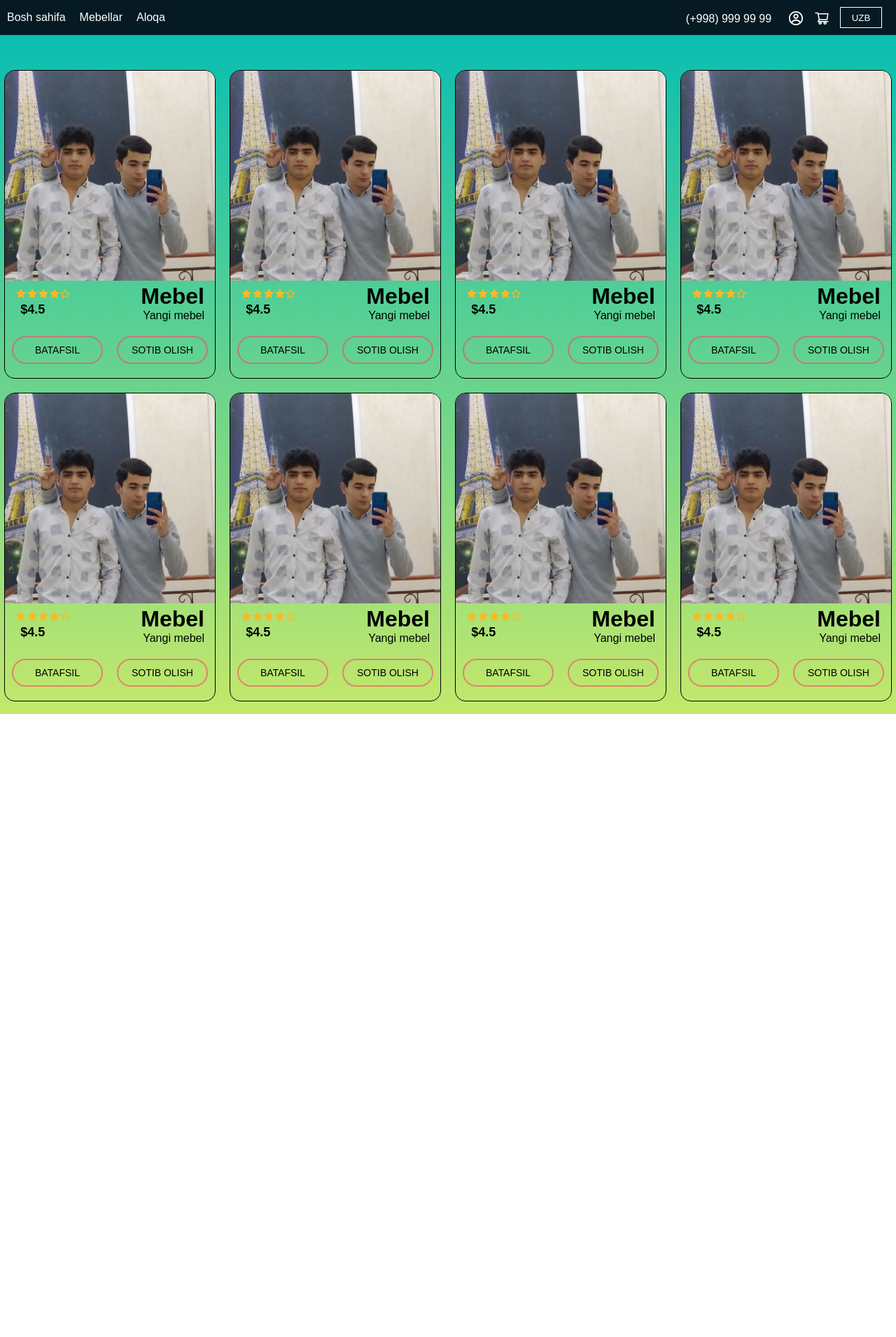
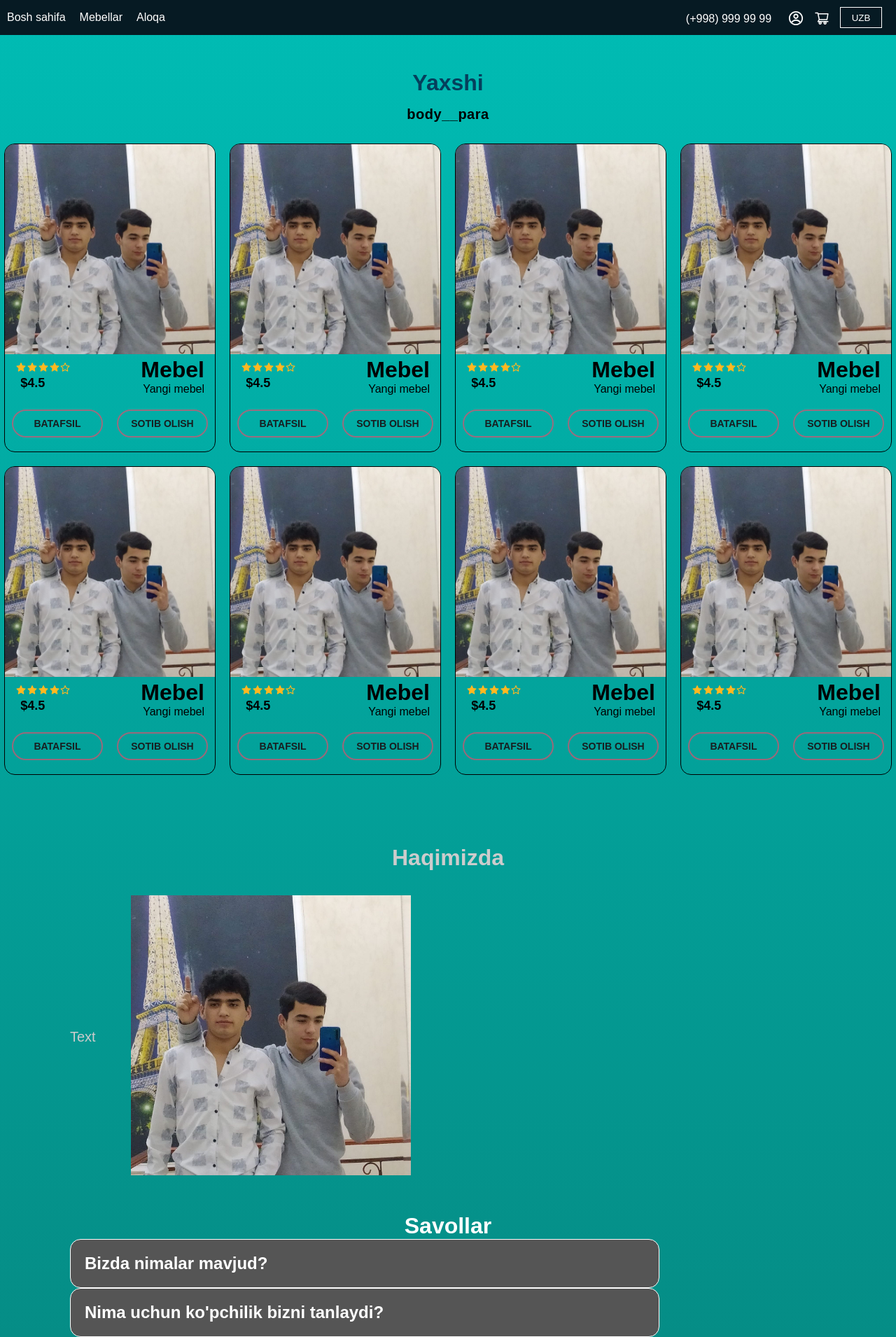
Before and after one commit to MuhammmadRizo/myshop, a React (Create React App) app: page / in a window 1280 px wide. Shown: the whole page at 70% size. Before the commit the page ends 1020 px from the top, so only its background shows below. Built offline with nearby package versions, Linux system fonts and the light colour scheme.

Commit message:
New Idea

```diff
--- a/package.json
+++ b/package.json
@@ -11,6 +11,7 @@
     "react-dom": "^18.2.0",
     "react-i18next": "^12.2.0",
     "react-icons": "^4.8.0",
+    "react-router-dom": "^6.9.0",
     "react-scripts": "5.0.1",
     "web-vitals": "^2.1.4"
   },
--- a/src/App.css
+++ b/src/App.css
@@ -1,11 +1,15 @@
+@import url('https://fonts.googleapis.com/css2?family=IBM+Plex+Mono:wght@100;200;300;400;500;600;700&display=swap');
+
 * {
   margin: 0;
   padding: 0;
 }
 
 .App {
-  background: linear-gradient(#00BCB4 , #C4E86B);
+  background: linear-gradient(#00BCB4 ,#058d86 );
+  /* background: linear-gradient(#00BCB4 , #C4E86B); */
   overflow: hidden;
   text-align: center;
   font-family: Poppins, sans-serif;
+  /* font-family: 'IBM Plex Mono', monospace; */
 }
--- a/src/App.js
+++ b/src/App.js
@@ -1,32 +1,16 @@
-// import { useTranslation } from "react-i18next";
 import "./App.css";
 import Body from "./components/Body/Body";
 import Header from "./components/Header/Header";
-// import UseLocalStorage from "./hooks/UseLocalStorage";
-// import i18 from "./i18";
+import Quests from "./components/Quests/Quests";
+import TextDiscription from "./components/TextDiscription/TextDiscription";
 
 function App() {
-  // const { t } = useTranslation();
-  // const [language, setLanguage] = UseLocalStorage("language", "en");
-
-  // const handleLanguageChange = () => {
-  //   if ((language === "en")) {
-  //     i18.changeLanguage("ru");
-  //     setLanguage("ru");
-  //   } else if ((language === "ru")) {
-  //     i18.changeLanguage("en");
-  //     setLanguage("en");
-  //    }// else if ((language === "ru", "en")) {
-  //   //   i18.changeLanguage("uz");
-  //   //   setLanguage("uz");
-  //   // }
-  // };
-
   return (
     <div className="App">
       <Header />
       <Body />
-      <br />
+      <TextDiscription />
+      <Quests />
     </div>
   );
 }
--- a/src/TranslateLanguages/rus.json
+++ b/src/TranslateLanguages/rus.json
@@ -4,6 +4,12 @@
   "Aloqa": "Контакт",
   "Mebel": "Мебель",
   "Yangi mebel": "Новий Мебель",
-  "Sotib olish": "Купить сейчас",
-  "Batafsil": "Еще"
+  "Sotib olish": "Купить",
+  "Batafsil": "Еще",
+  "Yaxshi": "Лучшая Мебель",
+  "body__para": "Вы можете увидеть самые покупаемые предметы мебели здесь!",
+  "Haqimizda": "О Нас",
+  "Text": "Lorem, ipsum dolor sit amet consectetur adipisicing elit. Tenetur sapiente a, quisquam accusantium hic nisi modi doloribus, voluptas tempora dolorum odit, nam sunt beatae inventore tempore nihil repellat assumenda quod Lorem, ipsum dolor sit amet consectetur adipisicing elit. Tenetur sapiente a, quisquam accusantium hic nisi modi doloribus, voluptas tempora dolorum odit, nam sunt beatae inventore tempore nihil repellat assumenda quod. Lorem, ipsum dolor sit amet consectetur adipisicing elit. Tenetur sapiente a, quisquam accusantium hic nisi modi doloribus, voluptas tempora dolorum odit, nam sunt beatae inventore tempore nihil repellat assumenda quod. Lorem, ipsum dolor sit amet consectetur adipisicing elit. Tenetur sapiente a, quisquam accusantium hic nisi modi doloribus, voluptas tempora dolorum odit, nam sunt beatae inventore tempore nihil repellat assumenda quod. Lorem, ipsum dolor sit amet consectetur adipisicing elit. Tenetur sapiente a, quisquam accusantium hic nisi modi doloribus, voluptas tempora dolorum odit, nam sunt beatae inventore tempore nihil repellat assumenda quod.",
+"Bizda": "Что у нас есть?",
+"Savollar": "Часто задаваемые вопросы?"
 }
--- a/src/TranslateLanguages/uzb.json
+++ b/src/TranslateLanguages/uzb.json
@@ -5,5 +5,10 @@
   "Mebel": "Mebel",
   "Yangi mebel": "Yangi mebel",
   "Sotib olish": "Sotib olish",
-  "UZB": "RUS"
+  "UZB": "RUS",
+  "Yaxshi": "Eng Yaxshi Mebellar",
+  "body__para": "Bu yerda eng ko'p sotib olingan mebellerni ko'rishingiz mumkin!",
+  "Haqimizda": "Biz Haqimizda",
+  "Text": "Lorem, ipsum dolor sit amet consectetur adipisicing elit. Tenetur sapiente a, quisquam accusantium hic nisi modi doloribus, voluptas tempora dolorum odit, nam sunt beatae inventore tempore nihil repellat assumenda quod Lorem, ipsum dolor sit amet consectetur adipisicing elit. Tenetur sapiente a, quisquam accusantium hic nisi modi doloribus, voluptas tempora dolorum odit, nam sunt beatae inventore tempore nihil repellat assumenda quod. Lorem, ipsum dolor sit amet consectetur adipisicing elit. Tenetur sapiente a, quisquam accusantium hic nisi modi doloribus, voluptas tempora dolorum odit, nam sunt beatae inventore tempore nihil repellat assumenda quod. Lorem, ipsum dolor sit amet consectetur adipisicing elit. Tenetur sapiente a, quisquam accusantium hic nisi modi doloribus, voluptas tempora dolorum odit, nam sunt beatae inventore tempore nihil repellat assumenda quod. Lorem, ipsum dolor sit amet consectetur adipisicing elit. Tenetur sapiente a, quisquam accusantium hic nisi modi doloribus, voluptas tempora dolorum odit, nam sunt beatae inventore tempore nihil repellat assumenda quod.",
+  "Savollar": "Ko'p beriladigan savollar"
 }
--- a/src/components/Body/Body.jsx
+++ b/src/components/Body/Body.jsx
@@ -21,6 +21,10 @@ const Body = () => {
   };
   return (
     <div className="body__section">
+
+      <h1 className="body__title">{t("Yaxshi")} {language === "ru" ? t("") : t("")}</h1>
+      <p className="juda__yaxshi">{t("body__para")}  {language === "ru" ? t("") : t("")}</p>
+
       <div className="cards">
         <div className="first__card card">
           <img src={CardIMG} alt="" />
@@ -38,10 +42,10 @@ const Body = () => {
             </div>
 
             <div className="card__right">
-              <h1>
+              <h1 className="card__title">
                 {t("Mebel")} {language === "ru" ? t("") : t("")}
               </h1>
-              <p>
+              <p className="card__paragrph">
                 {t("Yangi mebel")} {language === "ru" ? t("") : t("")}
               </p>
             </div>
@@ -73,10 +77,10 @@ const Body = () => {
             </div>
 
             <div className="card__right">
-              <h1>
+              <h1 className="card__title">
                 {t("Mebel")} {language === "ru" ? t("") : t("")}
               </h1>
-              <p>
+              <p className="card__paragrph">
                 {t("Yangi mebel")} {language === "ru" ? t("") : t("")}
               </p>
             </div>
@@ -107,10 +111,10 @@ const Body = () => {
             </div>
 
             <div className="card__right">
-              <h1>
+              <h1 className="card__title">
                 {t("Mebel")} {language === "ru" ? t("") : t("")}
               </h1>
-              <p>
+              <p className="card__paragrph">
                 {t("Yangi mebel")} {language === "ru" ? t("") : t("")}
               </p>
             </div>
@@ -141,10 +145,10 @@ const Body = () => {
             </div>
 
             <div className="card__right">
-              <h1>
+              <h1 className="card__title">
                 {t("Mebel")} {language === "ru" ? t("") : t("")}
               </h1>
-              <p>
+              <p className="card__paragrph">
                 {t("Yangi mebel")} {language === "ru" ? t("") : t("")}
               </p>
             </div>
@@ -176,10 +180,10 @@ const Body = () => {
             </div>
 
             <div className="card__right">
-              <h1>
+              <h1 className="card__title">
                 {t("Mebel")} {language === "ru" ? t("") : t("")}
               </h1>
-              <p>
+              <p className="card__paragrph">
                 {t("Yangi mebel")} {language === "ru" ? t("") : t("")}
               </p>
             </div>
@@ -209,10 +213,10 @@ const Body = () => {
             </div>
 
             <div className="card__right">
-              <h1>
+              <h1 className="card__title">
                 {t("Mebel")} {language === "ru" ? t("") : t("")}
               </h1>
-              <p>
+              <p className="card__paragrph">
                 {t("Yangi mebel")} {language === "ru" ? t("") : t("")}
               </p>
             </div>
@@ -242,10 +246,10 @@ const Body = () => {
             </div>
 
             <div className="card__right">
-              <h1>
+              <h1 className="card__title">
                 {t("Mebel")} {language === "ru" ? t("") : t("")}
               </h1>
-              <p>
+              <p className="card__paragrph">
                 {t("Yangi mebel")} {language === "ru" ? t("") : t("")}
               </p>
             </div>
@@ -276,10 +280,10 @@ const Body = () => {
             </div>
 
             <div className="card__right">
-              <h1>
+              <h1 className="card__title">
                 {t("Mebel")} {language === "ru" ? t("") : t("")}
               </h1>
-              <p>
+              <p className="card__paragrph">
                 {t("Yangi mebel")} {language === "ru" ? t("") : t("")}
               </p>
             </div>
--- a/src/components/Body/body.css
+++ b/src/components/Body/body.css
@@ -1,5 +1,16 @@
 .body__section {
-  margin-top: 100px;
+  margin: 100px 0 0 0;
+}
+
+.body__title {
+  color: #053F5C;
+}
+
+.juda__yaxshi {
+  margin: 15px 0 15px 0;
+  font-size: 20px;
+  font-weight: 700;
+  letter-spacing: 0.5px;
 }
 
 .cards {
@@ -8,6 +19,10 @@
   gap: 20px;
   margin: 30px 0 0 0;
   flex-wrap: wrap;
+}
+
+.card__title {
+  color: #010101;
 }
 
 .cards .first__card {
@@ -43,11 +58,11 @@ form {
   border: 2px solid #f469;
   /* border: none; */
   cursor: pointer;
-  color: #ffffff;
   font-size: 14px;
+  font-weight: 700;
   text-transform: uppercase;
   border-radius: 30px;
-  color: #000;
+  color: #181E20;
 }
 
 .btn:hover {
--- a/src/components/Header/header.css
+++ b/src/components/Header/header.css
@@ -1,7 +1,3 @@
-/* @import url('https://fonts.googleapis.com/css2?family=Poppins:wght@100;200;300;400;500;600;700;800;900&display=swap'); */
-/* Agar Poppins Fonti sizda bo'lmasa shu👆👆 linkni comment"dan chiqaring */
-
-
 header {
   position: fixed;
   z-index: 99;
--- /dev/null
+++ b/src/components/Quests/Quests.jsx
@@ -0,0 +1,52 @@
+import { useState } from "react";
+import { useTranslation } from "react-i18next";
+import "./quests.css";
+import UseLocalStorage from "../../hooks/UseLocalStorage";
+import i18 from "../../i18";
+
+const Quests = () => {
+  const { t } = useTranslation();
+  const [language, setLanguage] = UseLocalStorage("language", "en");
+
+  const handleLanguageChange = () => {
+    if (language === "uz") {
+      i18.changeLanguage("ru");
+      setLanguage("ru");
+    } else if (language === "ru") {
+      i18.changeLanguage("uz");
+      setLanguage("uz");
+    }
+  };
+  const [faqs, setFaqs] = useState([
+    {
+      question: "Bizda nimalar mavjud?",
+      answer:
+        "Lorem ipsum dolor sit amet consectetur, adipisicing elit. Dolorem quasi explicabo magni pariatur excepturi, inventore iusto ex soluta ipsa amet labore odio iste deserunt. Quas iste minima modi suscipit distinctio?",
+    },
+    {
+      question: "Nima uchun ko'pchilik bizni tanlaydi?",
+      answer:
+        "Chunki bizda tekin yetkazib berish xizmati va har oyda aksiya mavjud!",
+    },
+  ]);
+  const toggleAnswer = (index) => {
+    const newFaqs = [...faqs];
+    newFaqs[index].showAnswer = !newFaqs[index].showAnswer;
+    setFaqs(newFaqs);
+  };
+  return (
+    <div className="faq-page">
+      <h1 className="faq__title">
+        {t("Savollar")} {language === "ru" ? t("") : t("")}
+      </h1>
+      {faqs.map((faq, index) => (
+        <div key={index} className="faq">
+          <h2 onClick={() => toggleAnswer(index)}>{faq.question}</h2>
+          {faq.showAnswer && <p>{faq.answer} </p>}
+        </div>
+      ))}
+    </div>
+  );
+};
+
+export default Quests;
--- /dev/null
+++ b/src/components/Quests/quests.css
@@ -0,0 +1,15 @@
+.faq-page {
+    margin: 50px 0 0 0;
+    /* background: #000; */
+    color: #fff;
+}
+
+.faq {
+    margin: 0 0 0 100px;
+    width: 800px;
+    background: #555555;
+    text-align: start;
+    border: 1px solid #fff;
+    border-radius: 15px;
+    padding: 20px;
+}
--- /dev/null
+++ b/src/components/TextDiscription/TextDiscription.jsx
@@ -0,0 +1,39 @@
+import React from 'react'
+import './textdiscription.css'
+import { useTranslation } from "react-i18next";
+import UseLocalStorage from "../../hooks/UseLocalStorage";
+import i18 from "../../i18";
+import CardRight from "../assets/foto1.jpg"
+
+
+const TextDiscription = () => {
+  const { t } = useTranslation();
+  const [language, setLanguage] = UseLocalStorage("language", "en");
+
+  const handleLanguageChange = () => {
+    if (language === "uz") {
+      i18.changeLanguage("ru");
+      setLanguage("ru");
+    } else if (language === "ru") {
+      i18.changeLanguage("uz");
+      setLanguage("uz");
+    }
+  };
+  return (
+    <div className='decarition__section'>
+        <h1 className='haqimizda'>{t("Haqimizda")} {language === "ru" ? t("") : t("")}</h1>
+
+        <div className="card__about">
+          <div className="left">
+            <p>{t("Text")} {language === "ru" ? t("") : t("")}</p>
+          </div>
+
+          <div className="right">
+            <img src={CardRight} alt="" />
+          </div>
+        </div>
+    </div>
+  )
+}
+
+export default TextDiscription
--- /dev/null
+++ b/src/components/TextDiscription/textdiscription.css
@@ -0,0 +1,19 @@
+.decarition__section {
+    margin: 100px 0 0 0;
+    color: #CCCCCC;
+}
+
+.card__about {
+    display: flex;
+    margin: 35px 50px 0 50px;
+    align-items: center;
+}
+
+.card__about p {
+    font-size: 20px;
+    margin: 0 50px 0 50px;
+}
+
+.right img{
+    width: 400px;
+}
```
Also changed, not shown: 1 other file (tests, documents, lock files or other folders).
